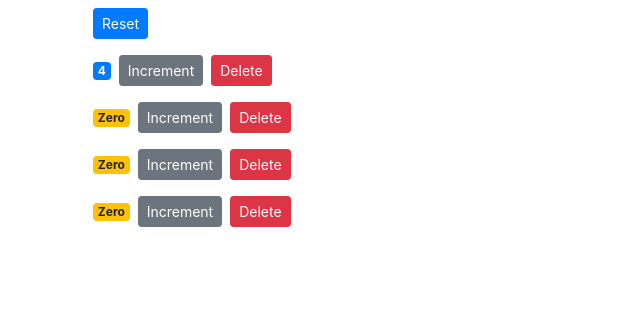
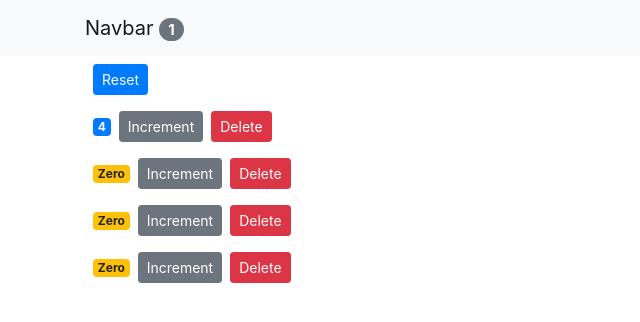
Before and after one commit to DevMaffi/counter-app, a React (Create React App) app: page / in a window 1280 px wide. Shown: the top 322 px of the page, without its empty margins (0-640 px from the left). Built offline with nearby package versions, Linux system fonts and the light colour scheme.

Commit message:
Add Navbar component

```diff
--- a/src/components/app.jsx
+++ b/src/components/app.jsx
@@ -1,6 +1,7 @@
 import React, { Component } from 'react';
 
 import Counters from './counters';
+import Navbar from './navbar';
 
 export class App extends Component {
   state = {
@@ -42,6 +43,10 @@ export class App extends Component {
 
   render() {
     return (
+      <div>
+        <Navbar
+          totalCounters={this.state.counters.filter(c => c.value > 0).length}
+        />
         <main className="container">
           <Counters
             counters={this.state.counters}
@@ -50,6 +55,7 @@ export class App extends Component {
             onDelete={this.handleDelete}
           />
         </main>
+      </div>
     );
   }
 }
--- /dev/null
+++ b/src/components/navbar.jsx
@@ -0,0 +1,20 @@
+import React, { Component } from 'react';
+
+export class Navbar extends Component {
+  render() {
+    return (
+      <nav className="navbar navbar-light bg-light">
+        <div className="container">
+          <a className="navbar-brand" href="https://google.com">
+            Navbar{' '}
+            <span className="badge badge-pill badge-secondary">
+              {this.props.totalCounters}
+            </span>
+          </a>
+        </div>
+      </nav>
+    );
+  }
+}
+
+export default Navbar;
```
Lines whose indentation alone changed are shown as unchanged.
